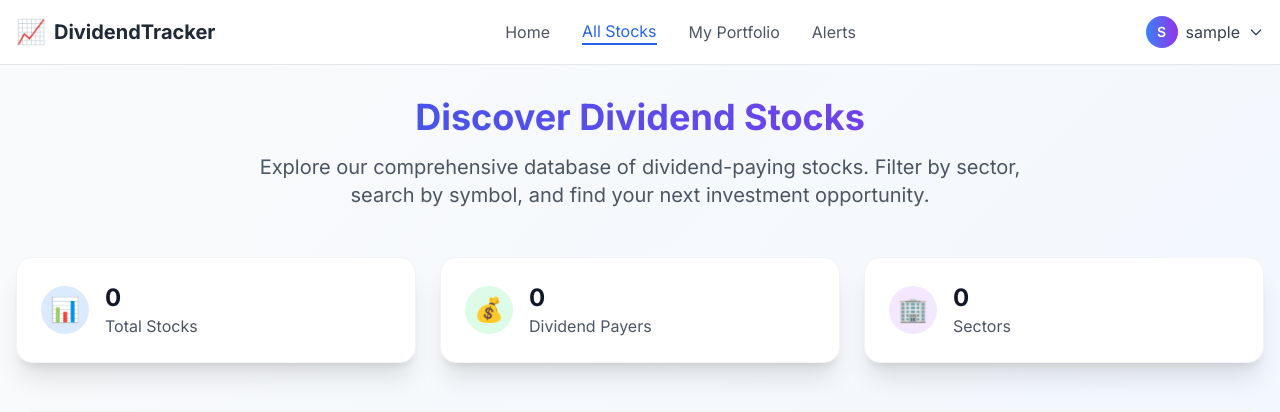
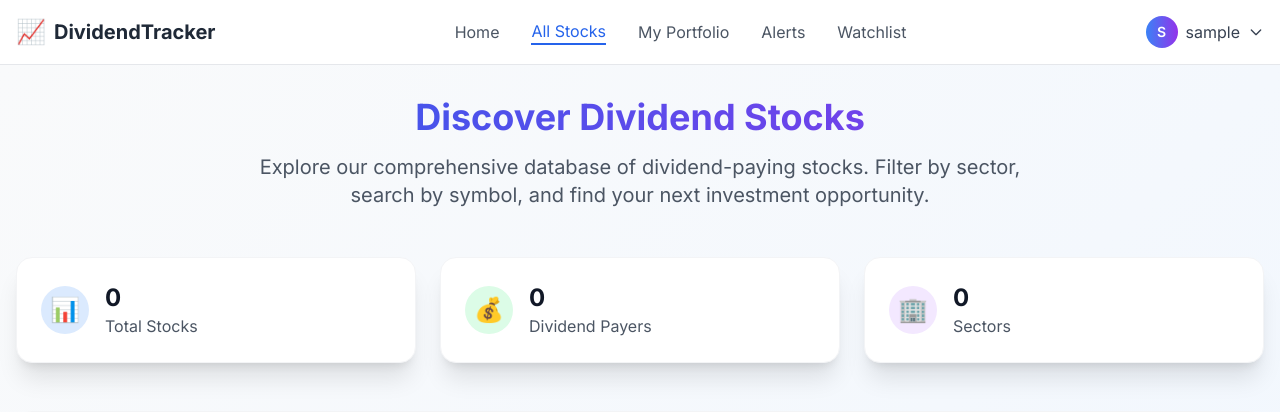
Before and after one commit to sonusaggu/dividend-tracker, a Django app: page /stocks/ in a window 1280 px wide. Shown: the top 412 px of the page. Run offline with Django 5.2, Linux system fonts and the light colour scheme; the visitor is signed in with stand-in values (Sample User, id 1); data that the repository does not hold is empty; some libraries are stand-ins or nearby versions.

Commit message:
links updated on page

```diff
--- a/portfolio/templates/all_stocks.html
+++ b/portfolio/templates/all_stocks.html
@@ -24,6 +24,9 @@
                     My Portfolio
                 </a>
                 <a href="{% url 'my_alerts' %}" class="text-gray-600 hover:text-blue-600 transition duration-200 font-medium">Alerts</a>
+                <a href="{% url 'watchlist' %}" class="text-gray-600 hover:text-blue-600 transition duration-200 font-medium">
+                    Watchlist
+                </a>
                 {% endif %}
 
             </div>
```
